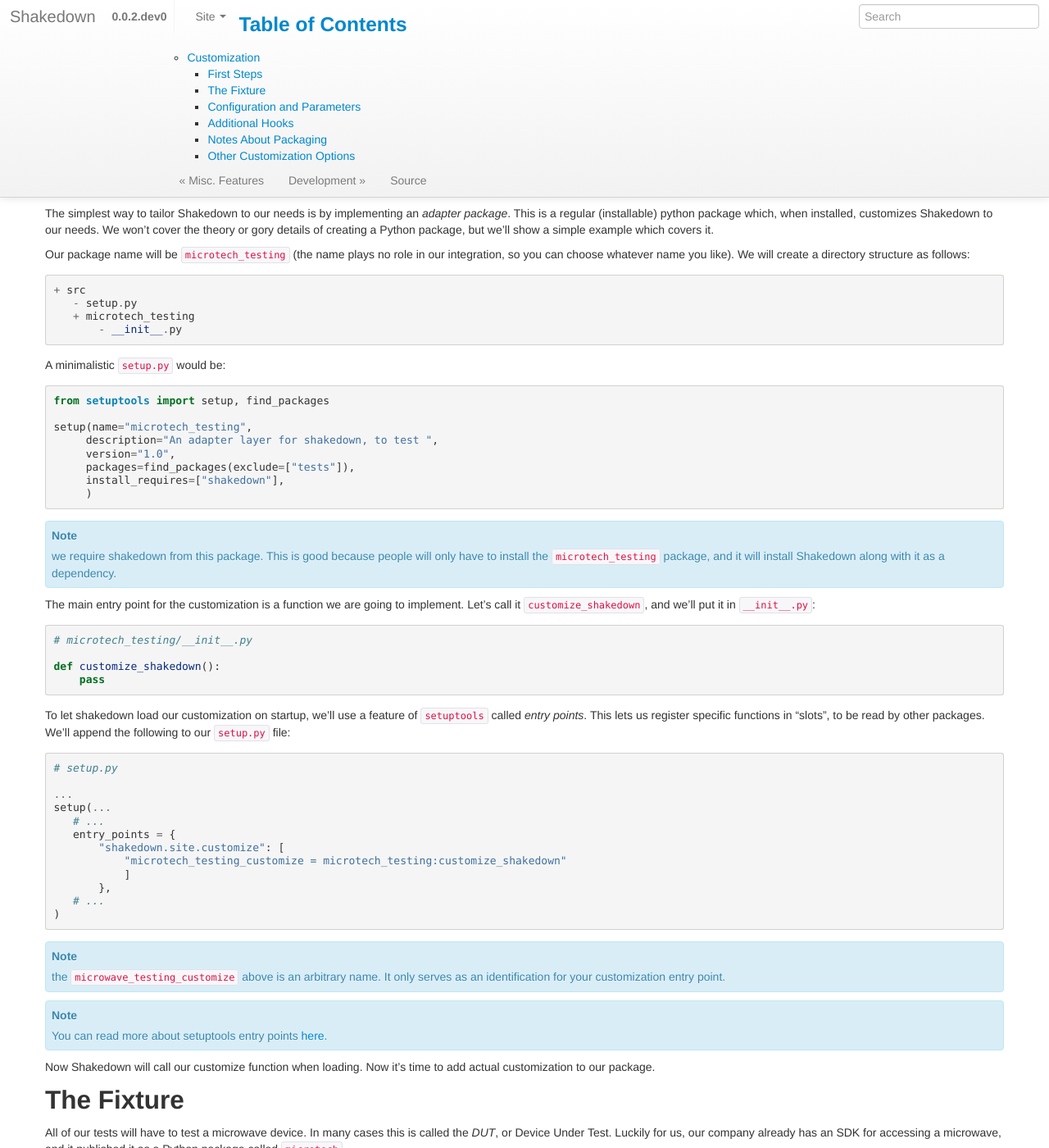
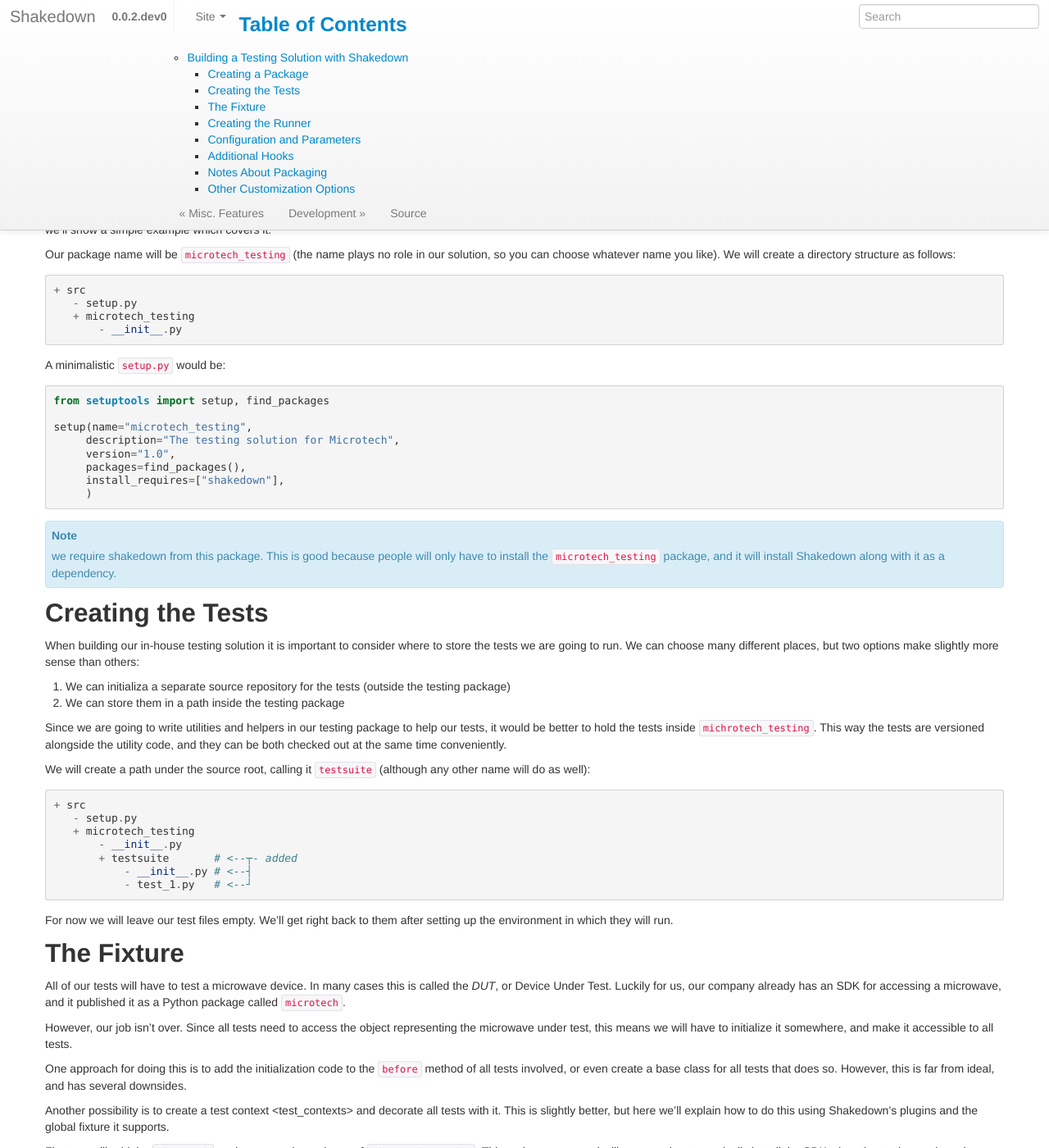
Before and after one commit to getslash/slash, a Sphinx documentation site: the page built from doc/building_solution.rst, in a window 1280 px wide and 1400 px high. Shown: the whole window at 82% size. Built offline with Sphinx 7.4.7, drawn with Linux system fonts in a browser that asks for light colours; pages that are not in the unit, such as notebooks, are missing from menus; some of the changed text lies outside the part shown.

Commit message:
#40: Provide a simpler integration/customization option through packaged tests

```diff
--- a/doc/customize.rst
+++ b/doc/building_solution.rst
@@ -1,18 +1,18 @@
-.. _customize:
+.. _building_solution:
 
-Customization
-=============
+Building a Testing Solution with Shakedown
+==========================================
 
-Shakedown's can be customized for various projects and workflows pretty easily. It can change from "generic testing framework" to "the testing framework for X" in a matter of a few lines of code, and without any changes to Shakedown's code itself. In this section we will explain how to do this, with a fictitious example.
+Shakedown is aimed at building complete testing solutions. In this section we will explain a basic way to accomplish this. We will be covering how to create a testing package containing tests and global state for those tests, as well as how to lay the entire solution out and create a basic runner entry point.
 
 Let's say we're working in a company called *Microtech*, a company which manufactures microwaves. Let's also say we're now tasked with building the testing infrastructure for our microwave product line.
 
-First Steps
------------
+Creating a Package
+------------------
 
-The simplest way to tailor Shakedown to our needs is by implementing an *adapter package*. This is a regular (installable) python package which, when installed, customizes Shakedown to our needs. We won't cover the theory or gory details of creating a Python package, but we'll show a simple example which covers it.
+The tests, as well as support code, will be implemented in a regular python package which we will be creating. We won't cover the theory or gory details of creating a Python package, but we'll show a simple example which covers it.
 
-Our package name will be ``microtech_testing`` (the name plays no role in our integration, so you can choose whatever name you like). We will create a directory structure as follows::
+Our package name will be ``microtech_testing`` (the name plays no role in our solution, so you can choose whatever name you like). We will create a directory structure as follows::
 
   + src
      - setup.py
@@ -26,45 +26,35 @@
  from setuptools import setup, find_packages
 
  setup(name="microtech_testing",
-      description="An adapter layer for shakedown, to test ",
+      description="The testing solution for Microtech",
       version="1.0",
-      packages=find_packages(exclude=["tests"]),
+      packages=find_packages(),
       install_requires=["shakedown"],
       )
 
 .. note:: we require shakedown from this package. This is good because people will only have to install the ``microtech_testing`` package, and it will install Shakedown along with it as a dependency.
 
-The main entry point for the customization is a function we are going to implement. Let's call it ``customize_shakedown``, and we'll put it in ``__init__.py``:
+Creating the Tests
+------------------
 
-.. code-block:: python
+When building our in-house testing solution it is important to consider where to store the tests we are going to run. We can choose many different places, but two options make slightly more sense than others:
 
- # microtech_testing/__init__.py
+1. We can initializa a separate source repository for the tests (outside the testing package)
+2. We can store them in a path inside the testing package
 
- def customize_shakedown():
-     pass
+Since we are going to write utilities and helpers in our testing package to help our tests, it would be better to hold the tests inside ``michrotech_testing``. This way the tests are versioned alongside the utility code, and they can be both checked out at the same time conveniently.
 
-To let shakedown load our customization on startup, we'll use a feature of ``setuptools`` called *entry points*. This lets us register specific functions in "slots", to be read by other packages. We'll append the following to our ``setup.py`` file:
+We will create a path under the source root, calling it ``testsuite`` (although any other name will do as well)::
 
-.. code-block:: python
+  + src
+     - setup.py
+     + microtech_testing
+         - __init__.py
+         + testsuite       # <--┬- added
+             - __init__.py # <--┤
+             - test_1.py   # <--┘
 
- # setup.py
-
- ...
- setup(...
-    # ...
-    entry_points = {
-        "shakedown.site.customize": [
-            "microtech_testing_customize = microtech_testing:customize_shakedown"
-            ]
-        },
-    # ...
- )
-
-.. note:: the ``microwave_testing_customize`` above is an arbitrary name. It only serves as an identification for your customization entry point.
-.. note:: You can read more about setuptools entry points `here <http://stackoverflow.com/questions/774824/explain-python-entry-points>`_.
-
-Now Shakedown will call our customize function when loading. Now it's time to add actual customization to our package.
-
+For now we will leave our test files empty. We'll get right back to them after setting up the environment in which they will run.
 
 The Fixture
 -----------
@@ -73,7 +63,9 @@
 
 However, our job isn't over. Since all tests need to access the object representing the microwave under test, this means we will have to initialize it somewhere, and make it accessible to all tests.
 
-One approach for doing this is to add the initialization code to the ``before`` method of all tests involved, or even create a base class for all tests that does so. However, this is far from ideal, and has several downsides. The Shakedown approach to solving this is by using a mix of *plugins and fixtures*, as described below.
+One approach for doing this is to add the initialization code to the ``before`` method of all tests involved, or even create a base class for all tests that does so. However, this is far from ideal, and has several downsides.
+
+Another possibility is to create a `test context <test_contexts>` and decorate all tests with it. This is slightly better, but here we'll explain how to do this using Shakedown's plugins and the global fixture it supports.
 
 First, we will add the ``microtech`` package as a dependency of ``microtech_testing``. This makes sense, and will once again automatically install the SDK when the testing package is installed:
 
@@ -103,19 +95,6 @@
       def get_name(self):
           return "microtech"
 
-We also want to install and activate it by default, so we'll add this to our customize function:
-
-.. code-block:: python
-
- # microtech_testing/__init__.py
- import shakedown
- from .shakedown_plugin iport MicrotechTestingPlugin
-
- def customize_shakedown():
-     shakedown.plugins.manager.install(MicrotechTestingPlugin(), activate=True)
-
-Now each run of shakedown will automatically load and activate our plugin.
-
 To initialize and make accessible a microwave instance, we'll use *the shakedown fixture global*. We already covered :ref:`the fixture global in brief in an earlier section <fixtures>`. We'll simply initialize and assign a microwave object at the beginning of the :ref:`session <sessions>`:
 
 .. code-block:: python
@@ -133,6 +112,25 @@
          fixture.microwave = Microwave("192.168.120.120")
 
 .. note:: Yes. Our microwaves have IP addresses. Deal with it.
+
+Creating the Runner
+-------------------
+
+We need a basic frontend to load and run our tests, as well as activate our plugin. Let's create it:
+
+.. code-block:: python
+
+ # src/microtech_testing/runner.py
+ import shakedown
+ import sys
+
+ if __name__ == "__main__":
+     with shakedown.get_application_context() as app:
+         shakedown.run_tests(
+             app.test_loader.iter_package("microtech_testing.testsuite")
+         )
+     sys.exit(0 if app.session.result.is_success() else -1)
+
 
 Configuration and Parameters
 ----------------------------
--- a/doc/index.rst
+++ b/doc/index.rst
@@ -51,7 +51,8 @@
 
            exceptions
            features
-           customize
+           building_solution
+	   advanced
            development
 
 
--- a/shakedown/__init__.py
+++ b/shakedown/__init__.py
@@ -30,5 +30,7 @@
 from .test import Test
 from .utils import skip_test, skipped
 from .test import abstract_test_class
+from .app import get_application_context
+from .runner import run_tests
 import logbook
 logger = logbook.Logger(__name__)
```
Also changed, not shown: doc/advanced_usage.rst (added, +38 -0 lines), 7 other files.
